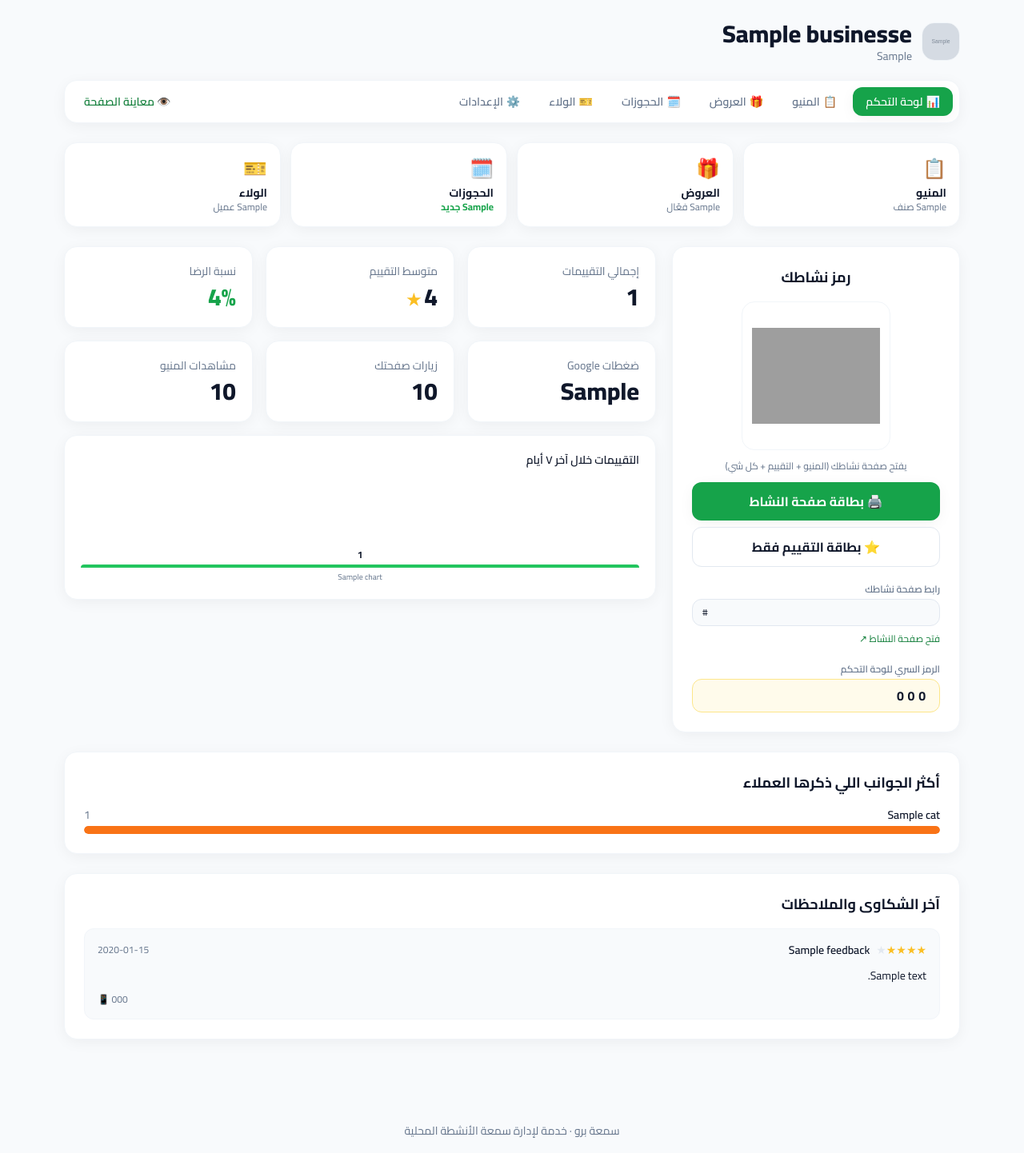
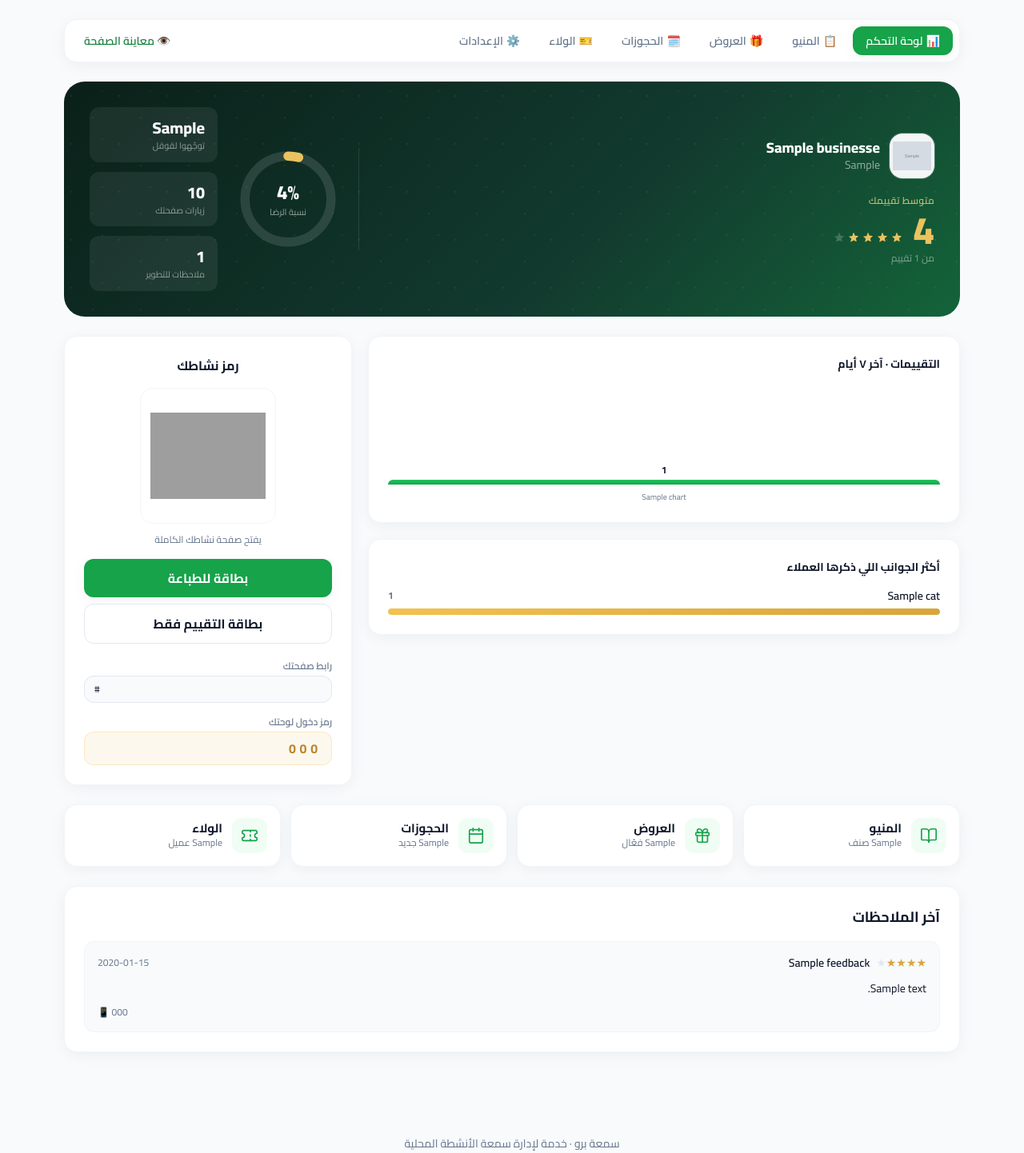
Before and after one commit to azo0oz2005/reputation-engine-v2, a Flask app: template templates/dashboard.html in a window 1280 px wide. Shown: the part 69-1511 px from the top of the page at 80% size. Run offline with Flask 3, Linux system fonts and the light colour scheme; tables that the repository leaves empty hold one stand-in row (values such as "Sample post"); the template is opened without the code that fills it: values that come from a table or form of the project are taken from there, most other values are stand-ins (such as "Sample title", 1, 10 or a date in 2020); grey boxes marked "Sample" are stand-in pictures; some libraries are stand-ins or nearby versions; grey boxes are pictures that could not be loaded.

Commit message:
Redesign owner dashboard with premium "reputation card" identity (frontend-design)
Distinctive direction — reputation as an owned asset:
- Signature hero: deep-forest gradient "reputation card" with gold rating,
  animated satisfaction ring, and quick stats
- Gold + forest palette tokens added; SVG icons (no emoji) for feature tiles
- Refined 7-day chart, gold category-breakdown bars, polished QR card
Cohesive with the redesigned hub; Tailwind CDN + Cairo only, RTL.

Co-Authored-By: Claude Opus 4.7 <noreply@anthropic.com>

```diff
--- a/templates/base.html
+++ b/templates/base.html
@@ -26,6 +26,17 @@
               500: '#22C55E',
               600: '#16A34A',
               700: '#15803D',
+            },
+            forest: {
+              700: '#123A2E',
+              800: '#0E2C23',
+              900: '#0A2019',
+            },
+            gold: {
+              300: '#F2D285',
+              400: '#EBC25E',
+              500: '#D9A53B',
+              600: '#B9842A',
             },
             ink: '#0F172A',
             muted: '#64748B',
--- a/templates/dashboard.html
+++ b/templates/dashboard.html
@@ -11,155 +11,188 @@
 {% endblock %}
 
 {% block content %}
+{% set circ = 263.9 %}
+{% set offset = (circ * (1 - (stats.satisfaction_rate or 0) / 100))|round(1) %}
 <section class="max-w-6xl mx-auto px-4">
-
-  <div class="flex items-center gap-3 mb-5">
-    {% if business.logo_path %}
-      <span class="inline-flex items-center justify-center w-12 h-12 rounded-2xl overflow-hidden bg-white border border-slate-100">
-        <img src="{{ url_for('media', filename=business.logo_path) }}" alt="{{ business.name }}" class="w-full h-full object-cover">
-      </span>
-    {% else %}
-      <span class="inline-flex items-center justify-center w-12 h-12 rounded-2xl bg-brand-100 text-brand-700 text-xl font-extrabold">{{ business.name[:1] }}</span>
-    {% endif %}
-    <div>
-      <h1 class="text-2xl md:text-3xl font-extrabold text-ink leading-tight">{{ business.name }}</h1>
-      <p class="text-sm text-muted">{{ business.category }}</p>
-    </div>
-  </div>
 
   {% set active = 'dashboard' %}
   {% include "_dash_nav.html" %}
 
-  <!-- البطاقات السريعة لكل الميزات -->
-  <div class="grid grid-cols-2 md:grid-cols-4 gap-3 mb-6">
-    <a href="{{ url_for('manage_menu', slug=business.slug) }}" class="bg-white rounded-2xl p-4 shadow-soft border border-slate-100 hover:shadow-card transition">
-      <div class="text-2xl mb-1">📋</div>
-      <p class="text-sm font-bold text-ink">المنيو</p>
-      <p class="text-xs text-muted">{{ stats.menu_items }} صنف</p>
-    </a>
-    <a href="{{ url_for('manage_offers', slug=business.slug) }}" class="bg-white rounded-2xl p-4 shadow-soft border border-slate-100 hover:shadow-card transition">
-      <div class="text-2xl mb-1">🎁</div>
-      <p class="text-sm font-bold text-ink">العروض</p>
-      <p class="text-xs text-muted">{{ stats.active_offers }} فعّال</p>
-    </a>
-    <a href="{{ url_for('manage_reservations', slug=business.slug) }}" class="bg-white rounded-2xl p-4 shadow-soft border border-slate-100 hover:shadow-card transition">
-      <div class="text-2xl mb-1">🗓️</div>
-      <p class="text-sm font-bold text-ink">الحجوزات</p>
-      <p class="text-xs {% if stats.new_reservations %}text-brand-600 font-bold{% else %}text-muted{% endif %}">{{ stats.new_reservations }} جديد</p>
-    </a>
-    <a href="{{ url_for('manage_loyalty', slug=business.slug) }}" class="bg-white rounded-2xl p-4 shadow-soft border border-slate-100 hover:shadow-card transition">
-      <div class="text-2xl mb-1">🎫</div>
-      <p class="text-sm font-bold text-ink">الولاء</p>
-      <p class="text-xs text-muted">{{ stats.loyalty_members }} عميل</p>
-    </a>
+  <!-- ═══ بطاقة السمعة (العنصر المميّز) ═══ -->
+  <div class="relative overflow-hidden rounded-[26px] p-6 md:p-8 mb-6 anim-rise"
+       style="background: linear-gradient(135deg, #0A2019 0%, #123A2E 60%, #16A34A 160%);">
+    <!-- زخرفة نجوم خافتة -->
+    <div class="absolute inset-0 opacity-[0.06] pointer-events-none"
+         style="background-image: radial-gradient(circle at 15% 30%, #fff 1.5px, transparent 1.5px), radial-gradient(circle at 80% 20%, #fff 1px, transparent 1px), radial-gradient(circle at 60% 75%, #fff 1.5px, transparent 1.5px); background-size: 60px 60px;"></div>
+
+    <div class="relative flex flex-col md:flex-row md:items-center gap-6">
+      <!-- هوية المحل + التقييم -->
+      <div class="flex-1">
+        <div class="flex items-center gap-3 mb-5">
+          <span class="w-14 h-14 rounded-2xl bg-white/95 flex items-center justify-center overflow-hidden ring-1 ring-white/20 shrink-0">
+            {% if business.logo_path %}
+              <img src="{{ url_for('media', filename=business.logo_path) }}" alt="" class="w-full h-full object-contain p-1">
+            {% else %}
+              <span class="text-2xl font-extrabold text-forest-800">{{ business.name[:1] }}</span>
+            {% endif %}
+          </span>
+          <div>
+            <p class="text-white font-extrabold text-lg leading-tight">{{ business.name }}</p>
+            <p class="text-white/55 text-sm">{{ business.category }}</p>
+          </div>
+        </div>
+
+        <p class="text-gold-300/80 text-xs font-semibold tracking-wide mb-1">متوسط تقييمك</p>
+        <div class="flex items-end gap-3">
+          <span class="text-5xl font-extrabold text-gold-400 leading-none">{{ stats.average_rating }}</span>
+          <span class="flex gap-0.5 mb-1.5">
+            {% set filled = stats.average_rating|round(0, 'common')|int %}
+            {% for i in range(5) %}
+              <svg viewBox="0 0 24 24" class="w-4 h-4 {{ 'text-gold-400' if i < filled else 'text-white/20' }}" fill="currentColor"><path d="M11.48 3.5a.56.56 0 0 1 1.04 0l2.12 5.11 5.52.44c.5.04.7.66.32.99l-4.2 3.6 1.28 5.39a.56.56 0 0 1-.84.6L12 17.34l-4.72 2.89a.56.56 0 0 1-.84-.6l1.28-5.4-4.2-3.6a.56.56 0 0 1 .32-.99l5.52-.44z"/></svg>
+            {% endfor %}
+          </span>
+        </div>
+        <p class="text-white/45 text-xs mt-1">من {{ stats.total_feedback }} تقييم</p>
+      </div>
+
+      <!-- حلقة الرضا -->
+      <div class="flex items-center justify-center md:border-r md:border-white/10 md:pr-6">
+        <div class="relative w-32 h-32">
+          <svg viewBox="0 0 100 100" class="w-32 h-32 -rotate-90">
+            <circle cx="50" cy="50" r="42" fill="none" stroke="rgba(255,255,255,0.12)" stroke-width="9"/>
+            <circle cx="50" cy="50" r="42" fill="none" stroke="#EBC25E" stroke-width="9" stroke-linecap="round"
+                    stroke-dasharray="{{ circ }}" stroke-dashoffset="{{ offset }}"
+                    style="transition: stroke-dashoffset 1.1s cubic-bezier(.2,.7,.2,1);"/>
+          </svg>
+          <div class="absolute inset-0 flex flex-col items-center justify-center">
+            <span class="text-2xl font-extrabold text-white">{{ stats.satisfaction_rate }}%</span>
+            <span class="text-[11px] text-white/55">نسبة الرضا</span>
+          </div>
+        </div>
+      </div>
+
+      <!-- أرقام سريعة -->
+      <div class="grid grid-cols-3 md:grid-cols-1 gap-3 md:w-40">
+        <div class="bg-white/[0.07] rounded-xl px-4 py-3 text-center md:text-right">
+          <p class="text-xl font-extrabold text-white">{{ stats.google_clicks }}</p>
+          <p class="text-[11px] text-white/50">توجّهوا لقوقل</p>
+        </div>
+        <div class="bg-white/[0.07] rounded-xl px-4 py-3 text-center md:text-right">
+          <p class="text-xl font-extrabold text-white">{{ stats.hub_views }}</p>
+          <p class="text-[11px] text-white/50">زيارات صفحتك</p>
+        </div>
+        <div class="bg-white/[0.07] rounded-xl px-4 py-3 text-center md:text-right">
+          <p class="text-xl font-extrabold text-white">{{ stats.complaints_count }}</p>
+          <p class="text-[11px] text-white/50">ملاحظات للتطوير</p>
+        </div>
+      </div>
+    </div>
   </div>
 
+  <!-- ═══ الصف الأوسط: تحليلات + QR ═══ -->
   <div class="grid grid-cols-1 lg:grid-cols-3 gap-5 mb-6">
 
-    <!-- QR -->
-    <div class="bg-white rounded-2xl p-6 shadow-soft border border-slate-100 lg:col-span-1 flex flex-col items-center text-center">
-      <h2 class="font-bold text-lg text-ink mb-4">رمز نشاطك</h2>
-      {% if business.hub_qr_path %}
-        <div class="bg-white p-3 rounded-2xl border border-slate-100 mb-3">
-          <img src="{{ url_for('media', filename=business.hub_qr_path) }}" alt="QR" class="w-40 h-40 object-contain">
+    <!-- التحليلات -->
+    <div class="lg:col-span-2 space-y-5">
+      <!-- مخطط ٧ أيام -->
+      <div class="bg-white rounded-2xl p-5 md:p-6 shadow-soft border border-slate-100 anim-rise-2">
+        <p class="text-sm font-bold text-ink mb-5">التقييمات · آخر ٧ أيام</p>
+        <div class="flex items-end justify-between gap-2 h-36">
+          {% for d in chart %}
+          <div class="flex-1 flex flex-col items-center justify-end h-full">
+            <span class="text-xs font-bold text-ink mb-1">{{ d.count or '' }}</span>
+            <div class="w-full rounded-t-lg transition-all"
+                 style="height: {{ (d.count / chart_max * 100) if chart_max else 0 }}%; min-height: {{ '6px' if d.count else '2px' }}; background: {{ 'linear-gradient(180deg,#22C55E,#16A34A)' if d.count else '#E2E8F0' }};"></div>
+            <span class="text-[10px] text-muted mt-2">{{ d.label }}</span>
+          </div>
+          {% endfor %}
         </div>
-        <p class="text-xs text-muted mb-3">يفتح صفحة نشاطك (المنيو + التقييم + كل شي)</p>
-        <a href="{{ url_for('qr_card', slug=business.slug, type='hub') }}" target="_blank"
-           class="w-full bg-brand-600 hover:bg-brand-700 text-white font-bold py-3 rounded-xl shadow-soft transition">🖨️ بطاقة صفحة النشاط</a>
-        <a href="{{ url_for('qr_card', slug=business.slug, type='rating') }}" target="_blank"
-           class="w-full mt-2 bg-white hover:bg-slate-50 text-ink font-bold py-3 rounded-xl border border-slate-200 transition">⭐ بطاقة التقييم فقط</a>
-      {% else %}
-        <div class="w-40 h-40 flex items-center justify-center bg-slate-50 rounded-2xl border border-dashed border-slate-200 text-muted text-sm mb-4">لم يُنشأ بعد</div>
-      {% endif %}
-
-      <div class="mt-5 w-full text-right">
-        <p class="text-xs font-semibold text-muted mb-1">رابط صفحة نشاطك</p>
-        <div class="flex items-center gap-2 bg-surface rounded-xl border border-slate-200 px-3 py-2">
-          <input type="text" readonly value="{{ hub_url }}" class="flex-1 bg-transparent text-xs text-ink outline-none" dir="ltr" onclick="this.select()">
-        </div>
-        <a href="{{ hub_url }}" target="_blank" class="inline-block mt-2 text-xs text-brand-700 hover:underline">فتح صفحة النشاط ↗</a>
       </div>
 
-      {% if business.access_code %}
-      <div class="mt-5 w-full text-right">
-        <p class="text-xs font-semibold text-muted mb-1">الرمز السري للوحة التحكم</p>
-        <div class="flex items-center gap-2 bg-amber-50 rounded-xl border border-amber-200 px-3 py-2">
-          <span class="flex-1 text-base font-bold tracking-[0.3em] text-ink" dir="ltr">{{ business.access_code }}</span>
+      <!-- تصنيف الملاحظات -->
+      {% if category_breakdown %}
+      <div class="bg-white rounded-2xl p-5 md:p-6 shadow-soft border border-slate-100 anim-rise-2">
+        <p class="text-sm font-bold text-ink mb-4">أكثر الجوانب اللي ذكرها العملاء</p>
+        <div class="space-y-3.5">
+          {% set cmax = category_breakdown[0].count %}
+          {% for cat in category_breakdown %}
+          <div>
+            <div class="flex items-center justify-between mb-1.5">
+              <span class="text-sm font-semibold text-ink">{{ cat.label }}</span>
+              <span class="text-xs font-bold text-muted">{{ cat.count }}</span>
+            </div>
+            <div class="w-full h-2 bg-slate-100 rounded-full overflow-hidden">
+              <div class="h-full rounded-full" style="width: {{ (cat.count / cmax * 100) if cmax else 0 }}%; background: linear-gradient(90deg,#F2C14E,#D9A53B);"></div>
+            </div>
+          </div>
+          {% endfor %}
         </div>
       </div>
       {% endif %}
     </div>
 
-    <!-- Stats -->
-    <div class="lg:col-span-2">
-      <div class="grid grid-cols-2 md:grid-cols-3 gap-4">
-        <div class="bg-white rounded-2xl p-5 shadow-soft border border-slate-100">
-          <p class="text-sm text-muted mb-1">إجمالي التقييمات</p>
-          <p class="text-3xl font-extrabold text-ink">{{ stats.total_feedback }}</p>
+    <!-- بطاقة QR -->
+    <div class="bg-white rounded-2xl p-6 shadow-soft border border-slate-100 flex flex-col items-center text-center anim-rise-3">
+      <p class="font-bold text-ink mb-4">رمز نشاطك</p>
+      {% if business.hub_qr_path %}
+        <div class="bg-white p-3 rounded-2xl border border-slate-100 mb-3">
+          <img src="{{ url_for('media', filename=business.hub_qr_path) }}" alt="QR" class="w-36 h-36 object-contain">
         </div>
-        <div class="bg-white rounded-2xl p-5 shadow-soft border border-slate-100">
-          <p class="text-sm text-muted mb-1">متوسط التقييم</p>
-          <p class="text-3xl font-extrabold text-ink">{{ stats.average_rating }}<span class="text-amber-400 text-xl"> ★</span></p>
-        </div>
-        <div class="bg-white rounded-2xl p-5 shadow-soft border border-slate-100">
-          <p class="text-sm text-muted mb-1">نسبة الرضا</p>
-          <p class="text-3xl font-extrabold text-brand-600">{{ stats.satisfaction_rate }}%</p>
-        </div>
-        <div class="bg-white rounded-2xl p-5 shadow-soft border border-slate-100">
-          <p class="text-sm text-muted mb-1">ضغطات Google</p>
-          <p class="text-3xl font-extrabold text-ink">{{ stats.google_clicks }}</p>
-        </div>
-        <div class="bg-white rounded-2xl p-5 shadow-soft border border-slate-100">
-          <p class="text-sm text-muted mb-1">زيارات صفحتك</p>
-          <p class="text-3xl font-extrabold text-ink">{{ stats.hub_views }}</p>
-        </div>
-        <div class="bg-white rounded-2xl p-5 shadow-soft border border-slate-100">
-          <p class="text-sm text-muted mb-1">مشاهدات المنيو</p>
-          <p class="text-3xl font-extrabold text-ink">{{ stats.menu_views }}</p>
+        <p class="text-xs text-muted mb-4">يفتح صفحة نشاطك الكاملة</p>
+        <a href="{{ url_for('qr_card', slug=business.slug, type='hub') }}" target="_blank"
+           class="w-full bg-brand-600 hover:bg-brand-700 text-white font-bold py-3 rounded-xl shadow-soft transition mb-2">بطاقة للطباعة</a>
+        <a href="{{ url_for('qr_card', slug=business.slug, type='rating') }}" target="_blank"
+           class="w-full bg-white hover:bg-slate-50 text-ink font-bold py-3 rounded-xl border border-slate-200 transition">بطاقة التقييم فقط</a>
+      {% else %}
+        <div class="w-36 h-36 flex items-center justify-center bg-slate-50 rounded-2xl border border-dashed border-slate-200 text-muted text-sm mb-4">لم يُنشأ بعد</div>
+      {% endif %}
+
+      <div class="mt-5 w-full text-right">
+        <p class="text-xs font-semibold text-muted mb-1">رابط صفحتك</p>
+        <div class="flex items-center gap-2 bg-surface rounded-xl border border-slate-200 px-3 py-2">
+          <input type="text" readonly value="{{ hub_url }}" class="flex-1 bg-transparent text-xs text-ink outline-none" dir="ltr" onclick="this.select()">
         </div>
       </div>
 
-      <!-- مخطط آخر 7 أيام -->
-      <div class="bg-white rounded-2xl p-5 shadow-soft border border-slate-100 mt-4">
-        <p class="text-sm font-semibold text-ink mb-4">التقييمات خلال آخر ٧ أيام</p>
-        <div class="flex items-end justify-between gap-2 h-32">
-          {% for d in chart %}
-          <div class="flex-1 flex flex-col items-center justify-end h-full">
-            <span class="text-xs font-bold text-ink mb-1">{{ d.count or '' }}</span>
-            <div class="w-full rounded-t-lg bg-brand-500 transition-all"
-                 style="height: {{ (d.count / chart_max * 100) if chart_max else 0 }}%; min-height: {{ '4px' if d.count else '0' }};"></div>
-            <span class="text-[10px] text-muted mt-1">{{ d.label }}</span>
-          </div>
-          {% endfor %}
+      {% if business.access_code %}
+      <div class="mt-4 w-full text-right">
+        <p class="text-xs font-semibold text-muted mb-1">رمز دخول لوحتك</p>
+        <div class="bg-gold-300/15 rounded-xl border border-gold-300/40 px-3 py-2">
+          <span class="text-base font-bold tracking-[0.3em] text-gold-600" dir="ltr">{{ business.access_code }}</span>
         </div>
       </div>
+      {% endif %}
     </div>
   </div>
 
-  <!-- تحليل الملاحظات -->
-  {% if category_breakdown %}
-  <div class="bg-white rounded-2xl p-6 shadow-soft border border-slate-100 mb-6">
-    <h2 class="font-bold text-lg text-ink mb-4">أكثر الجوانب اللي ذكرها العملاء</h2>
-    <div class="space-y-3">
-      {% set cmax = category_breakdown[0].count %}
-      {% for cat in category_breakdown %}
-      <div>
-        <div class="flex items-center justify-between mb-1">
-          <span class="text-sm font-semibold text-ink">{{ cat.label }}</span>
-          <span class="text-sm text-muted">{{ cat.count }}</span>
-        </div>
-        <div class="w-full h-2.5 bg-slate-100 rounded-full overflow-hidden">
-          <div class="h-full bg-warn rounded-full" style="width: {{ (cat.count / cmax * 100) if cmax else 0 }}%"></div>
-        </div>
-      </div>
-      {% endfor %}
+  <!-- ═══ مفاتيح الميزات ═══ -->
+  {% macro feat(href, title, value, name) %}
+  <a href="{{ href }}" class="group bg-white rounded-2xl p-4 shadow-soft border border-slate-100 hover:shadow-card hover:-translate-y-0.5 transition flex items-center gap-3">
+    <span class="w-11 h-11 rounded-xl bg-brand-50 text-brand-600 flex items-center justify-center shrink-0">
+      <svg viewBox="0 0 24 24" fill="none" stroke="currentColor" stroke-width="1.8" stroke-linecap="round" stroke-linejoin="round" class="w-[22px] h-[22px]">
+      {%- if name=='menu' -%}<path d="M12 7v14"/><path d="M3 18a1 1 0 0 1-1-1V4a1 1 0 0 1 1-1h5a4 4 0 0 1 4 4 4 4 0 0 1 4-4h5a1 1 0 0 1 1 1v13a1 1 0 0 1-1 1h-6a3 3 0 0 0-3 3 3 3 0 0 0-3-3z"/>
+      {%- elif name=='gift' -%}<rect x="3" y="8" width="18" height="4" rx="1"/><path d="M12 8v13M19 12v7a2 2 0 0 1-2 2H7a2 2 0 0 1-2-2v-7"/><path d="M7.5 8a2.5 2.5 0 0 1 0-5C11 3 12 8 12 8s1-5 4.5-5a2.5 2.5 0 0 1 0 5"/>
+      {%- elif name=='calendar' -%}<path d="M8 2v4M16 2v4"/><rect x="3" y="4" width="18" height="18" rx="2"/><path d="M3 10h18"/>
+      {%- elif name=='ticket' -%}<path d="M2 9a3 3 0 0 1 0 6v2a2 2 0 0 0 2 2h16a2 2 0 0 0 2-2v-2a3 3 0 0 1 0-6V7a2 2 0 0 0-2-2H4a2 2 0 0 0-2 2z"/><path d="M13 5v2M13 17v2M13 11v2"/>{%- endif -%}
+      </svg>
+    </span>
+    <div class="min-w-0">
+      <p class="font-bold text-ink text-[15px] leading-tight">{{ title }}</p>
+      <p class="text-xs text-muted">{{ value }}</p>
     </div>
+  </a>
+  {% endmacro %}
+
+  <div class="grid grid-cols-2 md:grid-cols-4 gap-3 mb-6">
+    {{ feat(url_for('manage_menu', slug=business.slug), 'المنيو', stats.menu_items ~ ' صنف', 'menu') }}
+    {{ feat(url_for('manage_offers', slug=business.slug), 'العروض', stats.active_offers ~ ' فعّال', 'gift') }}
+    {{ feat(url_for('manage_reservations', slug=business.slug), 'الحجوزات', stats.new_reservations ~ ' جديد', 'calendar') }}
+    {{ feat(url_for('manage_loyalty', slug=business.slug), 'الولاء', stats.loyalty_members ~ ' عميل', 'ticket') }}
   </div>
-  {% endif %}
 
-  <!-- الشكاوى -->
+  <!-- ═══ الملاحظات ═══ -->
   <div class="bg-white rounded-2xl p-6 shadow-soft border border-slate-100">
-    <h2 class="font-bold text-lg text-ink mb-4">آخر الشكاوى والملاحظات</h2>
+    <h2 class="font-bold text-lg text-ink mb-4">آخر الملاحظات</h2>
     {% if complaints and complaints|length > 0 %}
       {% set cat_labels = {'taste':'الطعم/الجودة','service':'الخدمة','cleanliness':'النظافة','price':'الأسعار','speed':'السرعة','other':'أخرى'} %}
       <div class="space-y-3">
@@ -167,9 +200,9 @@
           <div class="border border-slate-100 rounded-xl p-4 bg-surface">
             <div class="flex items-center justify-between gap-3 mb-2">
               <div class="flex items-center gap-2 flex-wrap">
-                <span class="text-amber-400 text-sm">{% for _ in range(c.rating) %}★{% endfor %}{% for _ in range(5 - c.rating) %}<span class="text-slate-200">★</span>{% endfor %}</span>
+                <span class="text-gold-500 text-sm">{% for _ in range(c.rating) %}★{% endfor %}{% for _ in range(5 - c.rating) %}<span class="text-slate-200">★</span>{% endfor %}</span>
                 {% if c.customer_name %}<span class="text-sm font-semibold text-ink">{{ c.customer_name }}</span>{% else %}<span class="text-sm text-muted">عميل</span>{% endif %}
-                {% if c.category and c.category in cat_labels %}<span class="text-xs bg-orange-50 text-warn border border-orange-100 px-2 py-0.5 rounded-full">{{ cat_labels[c.category] }}</span>{% endif %}
+                {% if c.category and c.category in cat_labels %}<span class="text-xs bg-gold-300/15 text-gold-600 border border-gold-300/40 px-2 py-0.5 rounded-full">{{ cat_labels[c.category] }}</span>{% endif %}
               </div>
               <span class="text-xs text-muted">{{ c.created_at.strftime('%Y-%m-%d') }}</span>
             </div>
```
